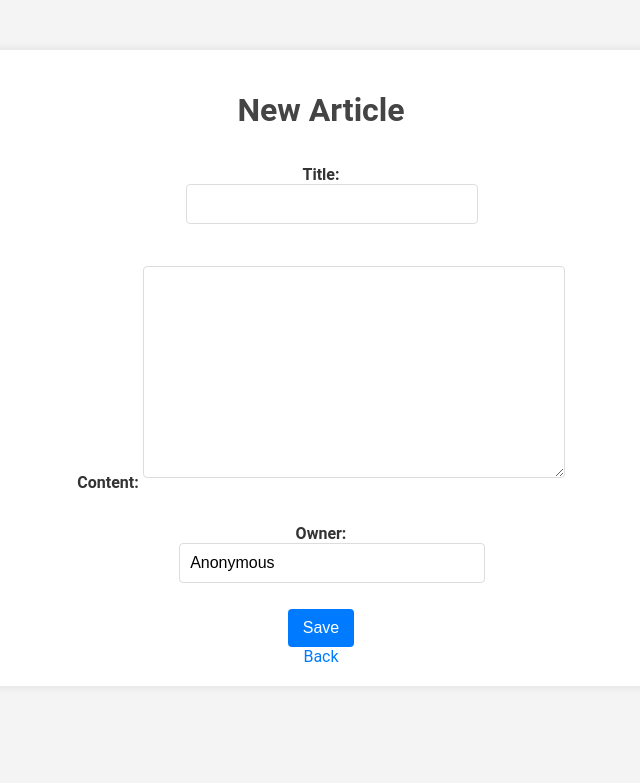
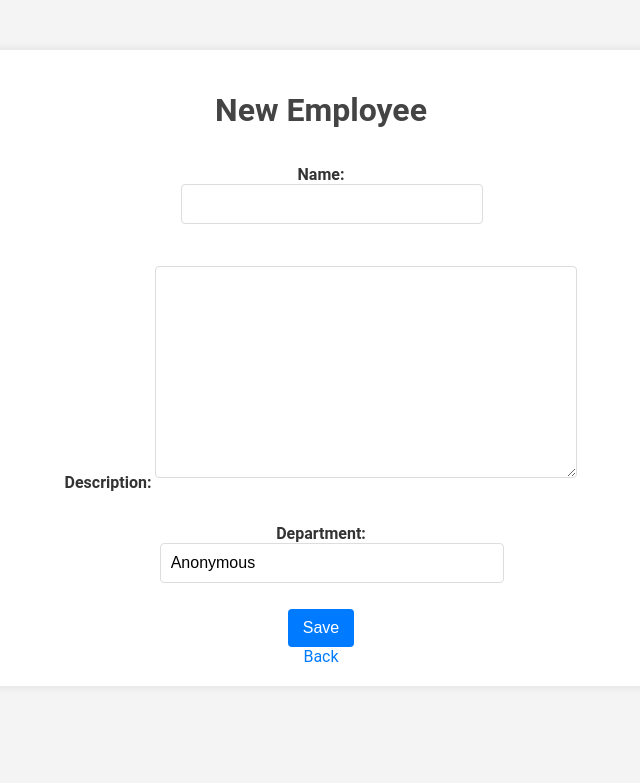
Before and after one commit to Bhaveshpatil75/dbmsminiproj, a Django app: page /article/new/ in a window 1280 px wide. Shown: the top 783 px of the page, without its empty margins (319-959 px from the left). Run offline with Django 4.2, Linux system fonts and the light colour scheme.

Commit message:
Employee Management

```diff
--- a/miniproj/forms.py
+++ b/miniproj/forms.py
@@ -4,4 +4,4 @@ from .models import Article
 class ArticleForm(forms.ModelForm):
     class Meta:
         model = Article
-        fields = ['title', 'content','owner']
+        fields = ['name', 'description','department']
--- a/miniproj/models.py
+++ b/miniproj/models.py
@@ -2,9 +2,9 @@ from django.db import models
 
 # Create your models here.
 class Article(models.Model):
-    title=models.CharField(max_length=50)
-    content=models.TextField(max_length=500)
-    createdOn=models.DateTimeField(auto_now=True)
-    owner=models.CharField(max_length=50,default="Anonymous")
+    name=models.CharField(max_length=50)
+    description=models.TextField(max_length=500)
+    joinedon=models.DateTimeField(auto_now=True)
+    department=models.CharField(max_length=50,default="Anonymous")
     def __str__(self):
-        return self.title
+        return self.name
--- a/templates/delete.html
+++ b/templates/delete.html
@@ -7,8 +7,8 @@
 </head>
 <body>
     <div class="container delete-confirmation">
-        <h1>Delete Article</h1>
-        <p>Are you sure you want to delete??"{{ article.title }}"?</p>
+        <h1>Delete Employee</h1>
+        <p>Are you sure you want to delete??"{{ article.name }}"?</p>
         <form method="post">
             {% csrf_token %}
             <button type="submit">Yes!!</button>
--- a/templates/form.html
+++ b/templates/form.html
@@ -2,12 +2,12 @@
 <!DOCTYPE html>
 <html>
 <head>
-    <title>{% if form.instance.pk %}Edit{% else %}New Article{% endif %}</title>
+    <title>{% if form.instance.pk %}Edit{% else %}New Employee{% endif %}</title>
     <link rel="stylesheet" type="text/css" href="{% static 'style.css' %}">
 </head>
 <body>
     <div class="container">
-        <h1>{% if form.instance.pk %}Edit Article{% else %}New Article{% endif %}</h1>
+        <h1>{% if form.instance.pk %}Edit Employee{% else %}New Employee{% endif %}</h1>
         <form method="post">
             {% csrf_token %}
             {{ form.as_p }}
```
Also changed, not shown: templates/article.html (+5 -5 lines), templates/articleList.html (+4 -4 lines), db.sqlite3, miniproj/migrations/0002_rename_owner_article_department_and_more.py (added).
